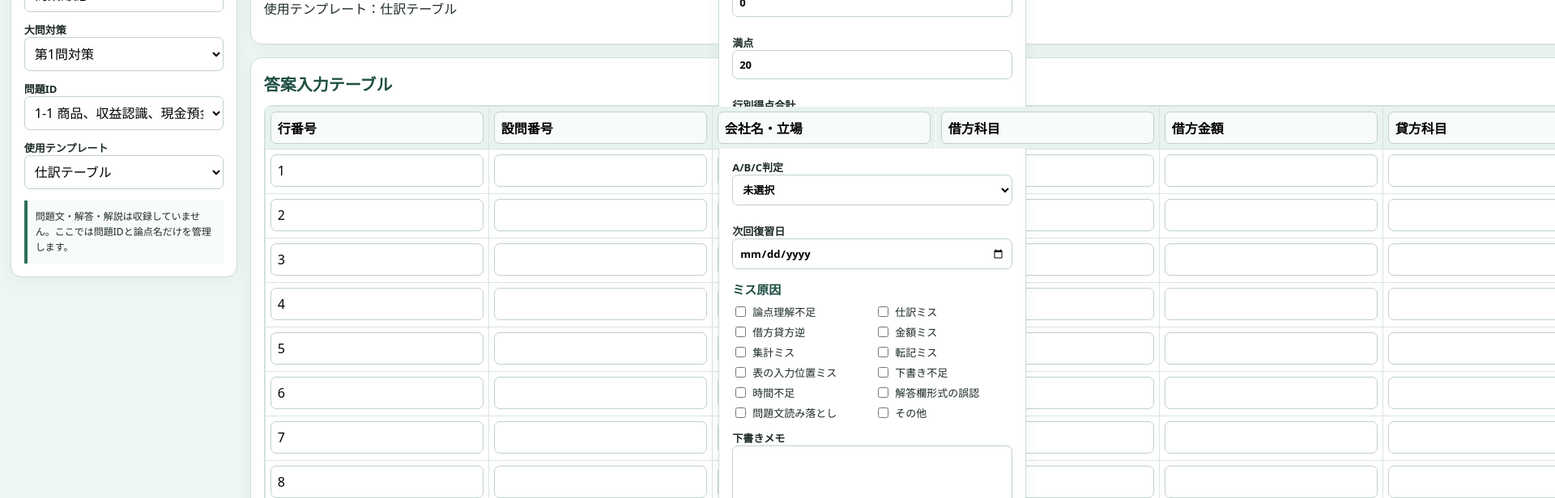
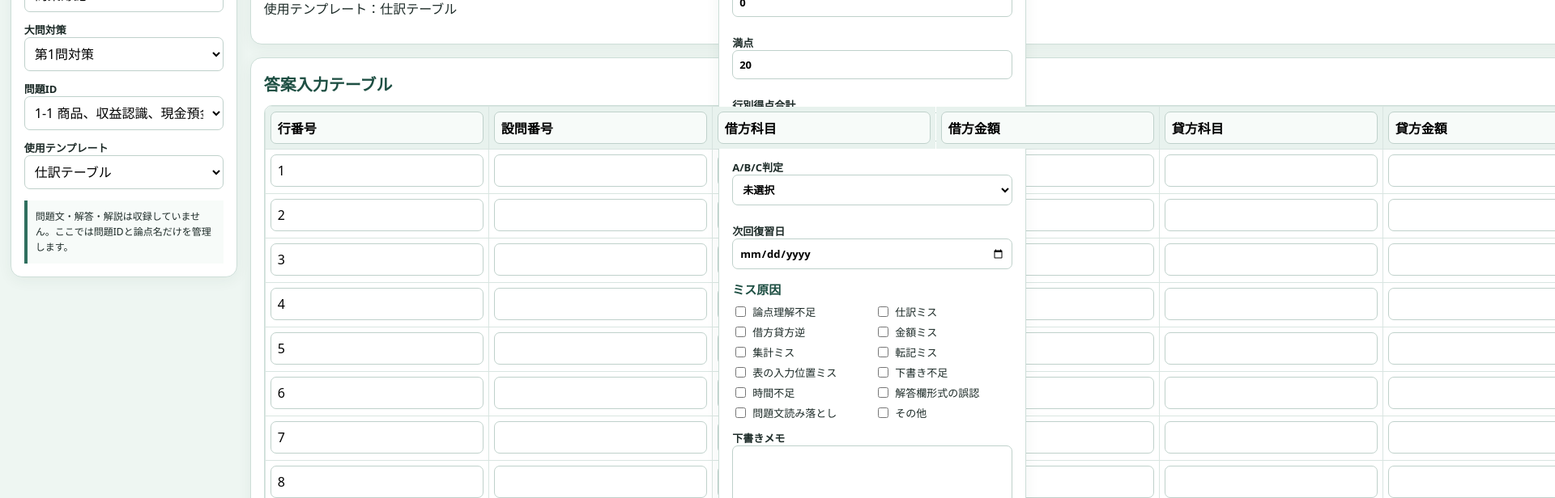
Before and after one commit to akashidaiki19910915-star/gyosei-app, a React (Vite) app in the folder cpa-boki2-trial-section-answer-manager/: page / in a window 1280 px wide. Shown: the part 540-1156 px from the top of the page at 81% size, 1920 px wide, since content can reach past the window. Built offline with nearby package versions, Linux system fonts and the light colour scheme.

Commit message:
Remove journal company column and add template guides

```diff
--- a/cpa-boki2-trial-section-answer-manager/src/data/templateCatalog.ts
+++ b/cpa-boki2-trial-section-answer-manager/src/data/templateCatalog.ts
@@ -1,18 +1,133 @@
-import type { TemplateDefinition } from '../types';
+import type { TemplateDefinition, TemplateExampleGuide } from '../types';
+
+function guide(description: string, exampleRows: Record<string, string>[], notes: string[] = []): TemplateExampleGuide {
+  return {
+    description,
+    howToUse: [
+      '紙教材・PDF・CPA画面の問題文を見ながら、答案欄として使います。',
+      '採点時は解答解説を確認し、行ごとに未採点・○・△・×と行別得点を入力します。',
+      '行別得点合計を問題得点へ反映できます。',
+    ],
+    exampleRows,
+    scoringExample: '採点例：正しい行は○・2点、部分的に合っている行は△・1点、不正解は×・0点のように自分で入力します。',
+    notes: ['この記入例は架空の入力例です。教材の解答ではありません。実際の問題では、紙教材・PDF・CPA画面の解答解説を見ながら自己採点してください。', ...notes],
+  };
+}
 
 export const templateCatalog: TemplateDefinition[] = [
-  { id: 'journal', name: '仕訳テーブル', initialRows: 30, columns: ['行番号', '設問番号', '会社名・立場', '借方科目', '借方金額', '貸方科目', '貸方金額', 'メモ'] },
-  { id: 'genericNumber', name: '汎用数値入力', initialRows: 30, columns: ['行番号', '項目名', '入力値1', '入力値2', '入力値3', 'メモ'] },
-  { id: 'equityStatement', name: '株主資本等変動計算書', initialRows: 30, columns: ['行番号', '項目名', '当期首残高', '当期変動額', '当期末残高', 'メモ'] },
-  { id: 'consolidation', name: '連結会計', initialRows: 40, columns: ['行番号', '処理区分', '借方科目', '借方金額', '貸方科目', '貸方金額', '連結上の意味・メモ'], optionColumns: { 処理区分: ['資本連結', 'のれん', '非支配株主持分', '当期純利益', '配当', '未実現利益', '債権債務相殺', 'その他'] } },
-  { id: 'ledger', name: '勘定記入', initialRows: 30, columns: ['行番号', '勘定科目', '借方摘要', '借方金額', '貸方摘要', '貸方金額', '残高', 'メモ'] },
-  { id: 'financialStatements', name: '財務諸表・精算表', initialRows: 40, columns: ['行番号', '表区分', '項目名', '借方・資産・費用', '貸方・負債純資産・収益', '入力値', '小計・合計', 'メモ'], optionColumns: { 表区分: ['決算整理仕訳', '損益計算書', '貸借対照表', '精算表', '本店側処理', '支店側処理', '未達事項', '内部利益', '合併財務諸表', 'その他'] } },
-  { id: 'processCosting', name: '工程別総合原価計算', initialRows: 30, columns: ['行番号', '工程', '月初仕掛品', '当月投入', '完成品', '月末仕掛品', '換算量', '単価', '金額', 'メモ'] },
-  { id: 'departmentCosting', name: '部門別原価計算', initialRows: 30, columns: ['行番号', '部門名', '配賦基準', '第一次集計', '第二次集計', '補助部門費配賦額', '製造部門費', 'メモ'] },
-  { id: 'standardCosting', name: '標準原価計算・差異分析', initialRows: 30, columns: ['行番号', '差異区分', '標準数量・時間', '標準単価・賃率', '実際数量・時間', '実際単価・賃率', '差異額', '有利・不利', 'メモ'], optionColumns: { '有利・不利': ['有利', '不利', '判定保留'] } },
-  { id: 'cvp', name: 'CVP分析', initialRows: 30, columns: ['行番号', '項目名', '販売単価', '変動費単価', '貢献利益単価', '固定費', '売上高', '営業利益', '損益分岐点', '安全余裕率', 'メモ'] },
-  { id: 'variableFullCosting', name: '全部原価計算・直接原価計算', initialRows: 30, columns: ['行番号', '項目名', '全部原価計算', '直接原価計算', '固定製造原価調整', '差額', 'メモ'] },
-  { id: 'freeTable', name: '完全自由テーブル', initialRows: 30, columns: ['列1', '列2', '列3', '列4', '列5', '列6', '列7', '列8', 'メモ', '補助欄'] },
+  {
+    id: 'journal',
+    name: '仕訳テーブル',
+    initialRows: 30,
+    columns: ['行番号', '設問番号', '借方科目', '借方金額', '貸方科目', '貸方金額', 'メモ'],
+    exampleGuide: guide('設問番号ごとに仕訳を入力します。複合仕訳の場合は、同じ設問番号を複数行使って入力してください。', [
+      { 設問番号: '1', 借方科目: '仕入', 借方金額: '10,000', 貸方科目: '買掛金', 貸方金額: '10,000', メモ: '掛け仕入れ。金額単位は問題文に合わせる', 採点: '○', 行別得点: '2' },
+      { 設問番号: '2', 借方科目: '備品', 借方金額: '100,000', 貸方科目: '現金', 貸方金額: '40,000', メモ: '一部現金払い', 採点: '△', 行別得点: '1' },
+      { 設問番号: '2', 借方科目: '', 借方金額: '', 貸方科目: '未払金', 貸方金額: '60,000', メモ: '残額は未払金', 採点: '△', 行別得点: '1' },
+    ]),
+  },
+  {
+    id: 'genericNumber',
+    name: '汎用数値入力',
+    initialRows: 30,
+    columns: ['行番号', '項目名', '入力値1', '入力値2', '入力値3', 'メモ'],
+    exampleGuide: guide('テンプレートが合わない問題で、項目名と複数の入力値を自由に記録します。', [
+      { 項目名: '問1', 入力値1: '100,000', 入力値2: '120,000', 入力値3: '差額20,000', メモ: '計算過程は下書きメモに残す', 採点: '○', 行別得点: '2' },
+    ]),
+  },
+  {
+    id: 'equityStatement',
+    name: '株主資本等変動計算書',
+    initialRows: 30,
+    columns: ['行番号', '項目名', '当期首残高', '当期変動額', '当期末残高', 'メモ'],
+    exampleGuide: guide('項目名ごとに、当期首残高・当期変動額・当期末残高を入力します。', [
+      { 項目名: '資本金', 当期首残高: '1,000,000', 当期変動額: '200,000', 当期末残高: '1,200,000', メモ: '増資による増加', 採点: '○', 行別得点: '2' },
+    ]),
+  },
+  {
+    id: 'consolidation',
+    name: '連結会計',
+    initialRows: 40,
+    columns: ['行番号', '処理区分', '借方科目', '借方金額', '貸方科目', '貸方金額', '連結上の意味・メモ'],
+    optionColumns: { 処理区分: ['資本連結', 'のれん', '非支配株主持分', '当期純利益', '配当', '未実現利益', '債権債務相殺', 'その他'] },
+    exampleGuide: guide('連結修正仕訳や連結上の処理を、処理区分ごとに入力します。', [
+      { 処理区分: 'のれん', 借方科目: 'のれん', 借方金額: '50,000', 貸方科目: '子会社株式', 貸方金額: '50,000', '連結上の意味・メモ': '架空例。実際は問題文の条件に従う', 採点: '△', 行別得点: '1' },
+    ]),
+  },
+  {
+    id: 'ledger',
+    name: '勘定記入',
+    initialRows: 30,
+    columns: ['行番号', '勘定科目', '借方摘要', '借方金額', '貸方摘要', '貸方金額', '残高', 'メモ'],
+    exampleGuide: guide('勘定科目ごとに借方摘要・貸方摘要・金額・残高を入力します。', [
+      { 勘定科目: '商品', 借方摘要: '仕入', 借方金額: '30,000', 貸方摘要: '売上原価', 貸方金額: '20,000', 残高: '10,000', メモ: '架空例', 採点: '○', 行別得点: '2' },
+    ]),
+  },
+  {
+    id: 'financialStatements',
+    name: '財務諸表・精算表',
+    initialRows: 40,
+    columns: ['行番号', '表区分', '項目名', '借方・資産・費用', '貸方・負債純資産・収益', '入力値', '小計・合計', 'メモ'],
+    optionColumns: { 表区分: ['決算整理仕訳', '損益計算書', '貸借対照表', '精算表', '本店側処理', '支店側処理', '未達事項', '内部利益', '合併財務諸表', 'その他'] },
+    exampleGuide: guide('表区分を選び、項目名と金額を入力します。損益計算書・貸借対照表・精算表などに使います。', [
+      { 表区分: '損益計算書', 項目名: '売上高', '借方・資産・費用': '', '貸方・負債純資産・収益': '500,000', 入力値: '500,000', '小計・合計': '', メモ: '表示区分を意識する', 採点: '○', 行別得点: '2' },
+    ]),
+  },
+  {
+    id: 'processCosting',
+    name: '工程別総合原価計算',
+    initialRows: 30,
+    columns: ['行番号', '工程', '月初仕掛品', '当月投入', '完成品', '月末仕掛品', '換算量', '単価', '金額', 'メモ'],
+    exampleGuide: guide('工程ごとに、月初・当月投入・完成品・月末・換算量・単価・金額を入力します。', [
+      { 工程: '第1工程', 月初仕掛品: '10個', 当月投入: '100個', 完成品: '90個', 月末仕掛品: '20個', 換算量: '100個', 単価: '1,000', 金額: '100,000', メモ: '架空例。問題文の進捗度に注意', 採点: '△', 行別得点: '1' },
+    ]),
+  },
+  {
+    id: 'departmentCosting',
+    name: '部門別原価計算',
+    initialRows: 30,
+    columns: ['行番号', '部門名', '配賦基準', '第一次集計', '第二次集計', '補助部門費配賦額', '製造部門費', 'メモ'],
+    exampleGuide: guide('部門ごとに配賦基準、第一次集計、第二次集計、配賦額を入力します。', [
+      { 部門名: '製造部門A', 配賦基準: '作業時間', 第一次集計: '80,000', 第二次集計: '20,000', 補助部門費配賦額: '15,000', 製造部門費: '115,000', メモ: '配賦基準の読み落とし注意', 採点: '○', 行別得点: '2' },
+    ]),
+  },
+  {
+    id: 'standardCosting',
+    name: '標準原価計算・差異分析',
+    initialRows: 30,
+    columns: ['行番号', '差異区分', '標準数量・時間', '標準単価・賃率', '実際数量・時間', '実際単価・賃率', '差異額', '有利・不利', 'メモ'],
+    optionColumns: { '有利・不利': ['有利', '不利', '判定保留'] },
+    exampleGuide: guide('標準・実際・差異額・有利不利を入力します。', [
+      { 差異区分: '価格差異', '標準数量・時間': '100', '標準単価・賃率': '500', '実際数量・時間': '100', '実際単価・賃率': '520', 差異額: '2,000', '有利・不利': '不利', メモ: '有利不利の判定に注意', 採点: '×', 行別得点: '0' },
+    ]),
+  },
+  {
+    id: 'cvp',
+    name: 'CVP分析',
+    initialRows: 30,
+    columns: ['行番号', '項目名', '販売単価', '変動費単価', '貢献利益単価', '固定費', '売上高', '営業利益', '損益分岐点', '安全余裕率', 'メモ'],
+    exampleGuide: guide('販売単価・変動費単価・貢献利益単価・固定費・売上高・営業利益などを入力します。', [
+      { 項目名: '損益分岐点売上高', 販売単価: '1,000', 変動費単価: '600', 貢献利益単価: '400', 固定費: '200,000', 売上高: '500,000', 営業利益: '0', 損益分岐点: '500個', 安全余裕率: '', メモ: '単位に注意', 採点: '○', 行別得点: '2' },
+    ]),
+  },
+  {
+    id: 'variableFullCosting',
+    name: '全部原価計算・直接原価計算',
+    initialRows: 30,
+    columns: ['行番号', '項目名', '全部原価計算', '直接原価計算', '固定製造原価調整', '差額', 'メモ'],
+    exampleGuide: guide('全部原価計算と直接原価計算の金額、固定製造原価調整、差額を入力します。', [
+      { 項目名: '営業利益', 全部原価計算: '120,000', 直接原価計算: '100,000', 固定製造原価調整: '20,000', 差額: '20,000', メモ: '期末在庫に含まれる固定製造原価に注意', 採点: '△', 行別得点: '1' },
+    ]),
+  },
+  {
+    id: 'freeTable',
+    name: '完全自由テーブル',
+    initialRows: 30,
+    columns: ['列1', '列2', '列3', '列4', '列5', '列6', '列7', '列8', 'メモ', '補助欄'],
+    exampleGuide: guide('問題の解答欄に合わせて列名を変更し、自由に入力します。', [
+      { 列1: '項目名', 列2: '金額', 列3: '区分', メモ: '問題の解答欄に合わせて列名を変更する' },
+    ]),
+  },
 ];
 
 export function getTemplateById(id: string): TemplateDefinition {
```
